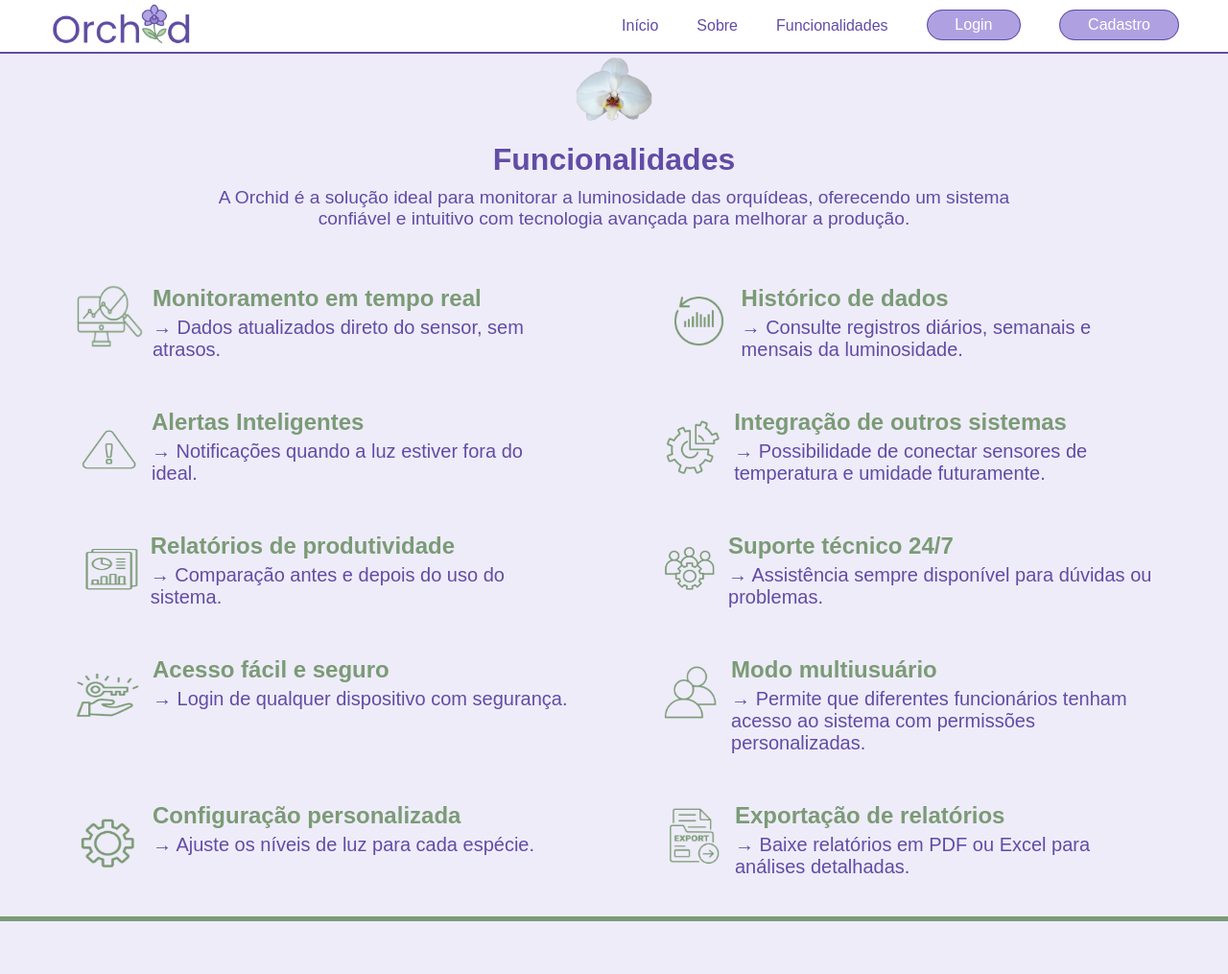
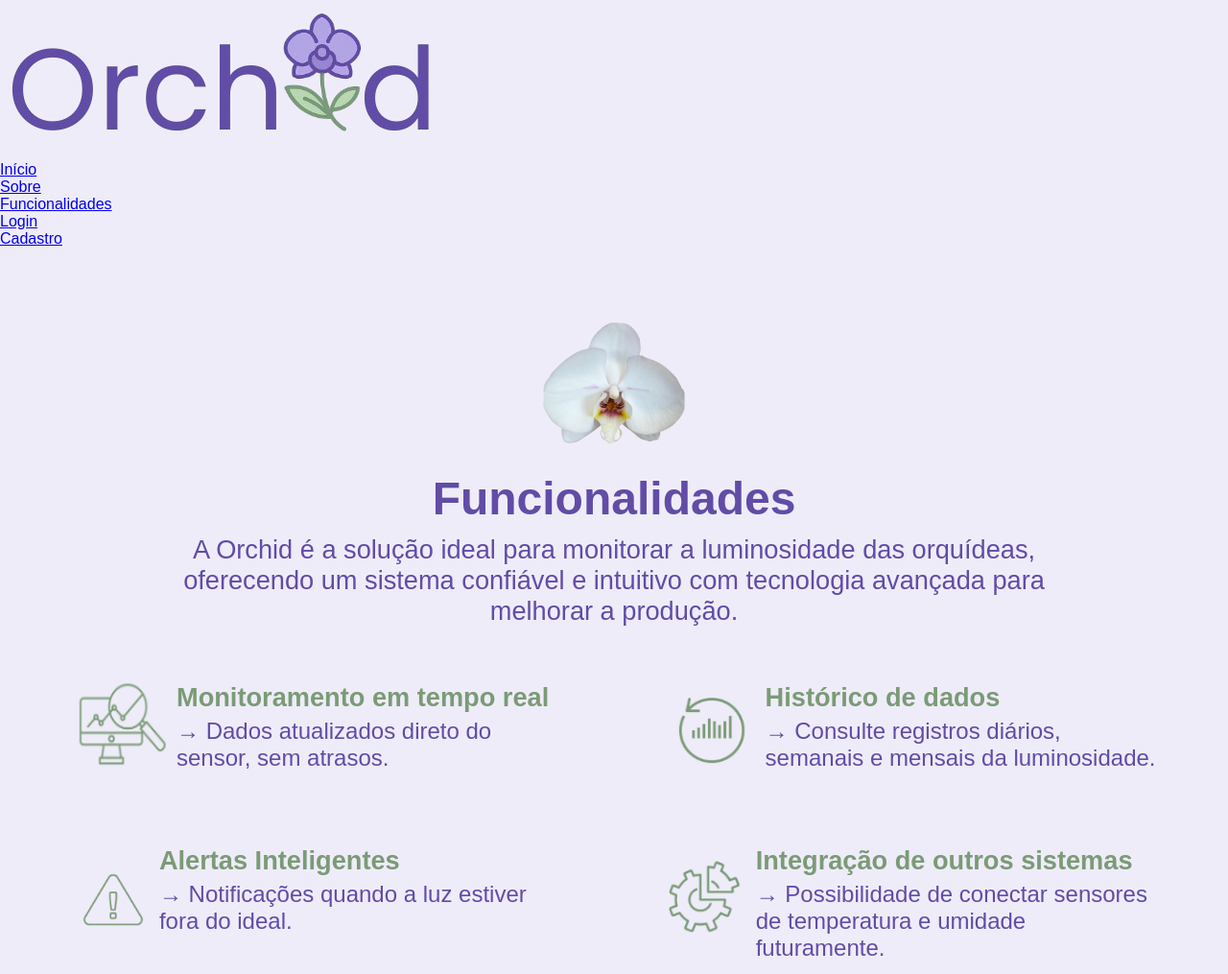
Before and after one commit to GRUPO-PI-06/Site-Institucional, a plain HTML site: page site Orchid/funcionalidades.html in a window 1280 px wide. Shown: the top 1015 px of the page at 96% size. Before the commit the page ends 960 px from the top, so only its background shows below. Drawn offline with Linux system fonts and the light colour scheme.

Commit message:
Alterações na pagina de funcionalidades
Aumento da fonte e itens

```diff
--- a/site Orchid/assets/css/css_funcionalidades.css
+++ b/site Orchid/assets/css/css_funcionalidades.css
@@ -10,6 +10,12 @@
     --roxo_claro: #afa1e1;
     --roxo: #614ca6;
     --branco: #ffffff;
+    --verde2: #658861;
+    --verde_claro2: #DFF0D8;
+    --cinza_escuro: #444;
+    --roxo2: #5c3d99;
+    --roxo_escuro: #3a1a77;
+
 }
 
 body {
@@ -17,97 +23,23 @@ body {
 
 }
 
-
-.header {
-    width: 100%;
-    background-color: var(--branco);
-    border-bottom: 2px solid var(--roxo);
-}
-
-.header .container {
-    display: flex;
-    align-items: center;
-    justify-content: space-between;
-    padding: 0 4%;
-}
-
-.header .container img {
-    width: 13%;
-    height: auto;
-}
-
-.navbar {
-    display: flex;
-    align-items: center;
-    gap: 2.5rem;
-    list-style: none;
-    max-width: 700px;
-    width: 100%;
-    justify-content: flex-end;
-}
-
-.navbar a {
-    position: relative;
-    color: var(--roxo);
-    text-decoration: none;
-    font-size: 1,5rem;
-    transition: color 0.3s, font-weight 0.3s;
-    padding-bottom: 5px;
-}
-
-.navbar a::after {
-    content: '';
-    position: absolute;
-    left: 0;
-    bottom: 0;
-    height: 2px;
-    width: 0%;
-    background-color: var(--verde);
-    transition: width 0.3s ease-in-out;
-}
-
-
-.navbar a:hover::after,
-.navbar a.active::after {
-    width: 100%;
-}
-
-.navbar a.login,
-.navbar a.cadastro {
-    padding: 0.4em 1.8em;
-    border: 1px solid var(--roxo);
-    background-color: var(--roxo_claro);
-    border-radius: 20px;
-    color: white;
-    font-weight: 500;
-    transition: background-color 0.3s, color 0.3s, box-shadow 0.3s;
-}
-
-.navbar a.login::after,
-.navbar a.cadastro::after {
-    content: none;
-}
-
-.navbar a.login:hover,
-.navbar a.cadastro:hover {
-    background-color: var(--roxo);
-    color: #fff;
-    box-shadow: 0px 4px 10px rgba(97, 76, 166, 0.4);
-}
-
+/*FUNCIONALIDADES*/
 .container_funcionalidades {
+    margin-top: 70px;
+    height: 1300px;
     width: 100%;
     text-align: center;
 }
 
 .logo {
-    width: 80px;
+    width: 150px;
+    height: 150px;
     margin-bottom: 10px;
 }
 
 .titulo {
     color: #614ca6;
-    font-size: 2rem;
+    font-size: 3rem;
     font-weight: bold;
     margin-bottom: 10px;
 }
@@ -117,7 +49,7 @@ body {
     width: 90%;
     max-width: 900px;
     margin: 0 auto 30px auto;
-    font-size: 1.2rem;
+    font-size: 1.7rem;
 }
 
 .bloco-funcoes {
@@ -133,15 +65,15 @@ body {
     width: 45%;
     display: flex;
     align-items: flex-start;
-    margin-bottom: 30px;
+    margin-bottom: 50px;
     background-color: #efecf9;
     padding: 10px;
     border-radius: 10px;
 }
 
-.item img {
-    width: 75px;
-    height: 75px;
+.bloco-funcoes .item img{
+    width: 100px;
+    height: 100px;
     margin-right: 10px;
 }
 
@@ -150,14 +82,14 @@ body {
 }
 
 .texto h2 {
-    font-size: 24px;
+    font-size: 1.7rem;
     color: #7a9b76;
     margin-bottom: 5px;
     font-weight: 700;
 }
 
 .texto p {
-    font-size: 20px;
+    font-size: 1.5rem;
     color: #614ca6;
 }
 
```
